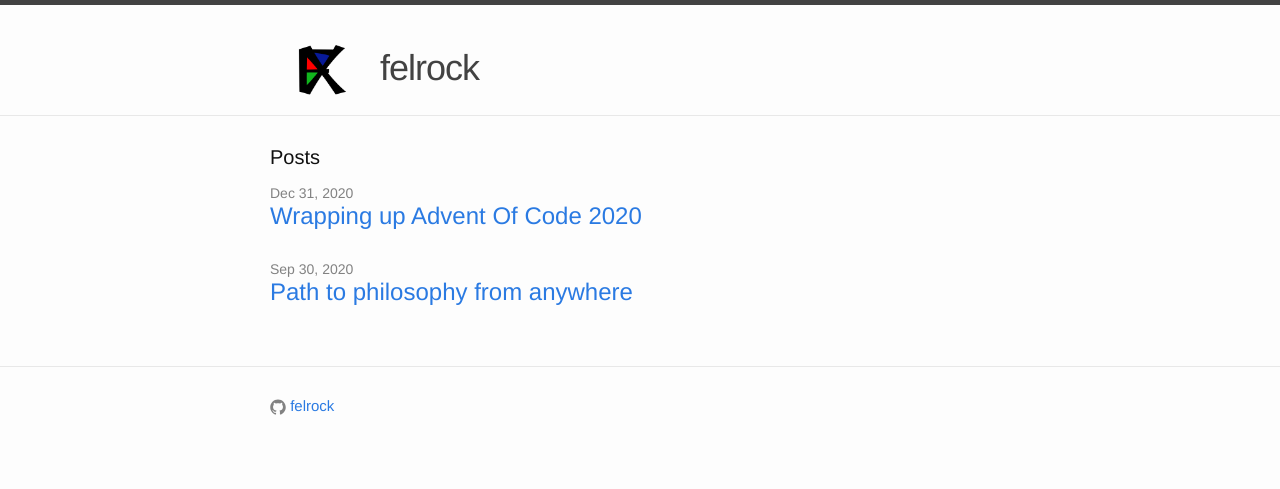
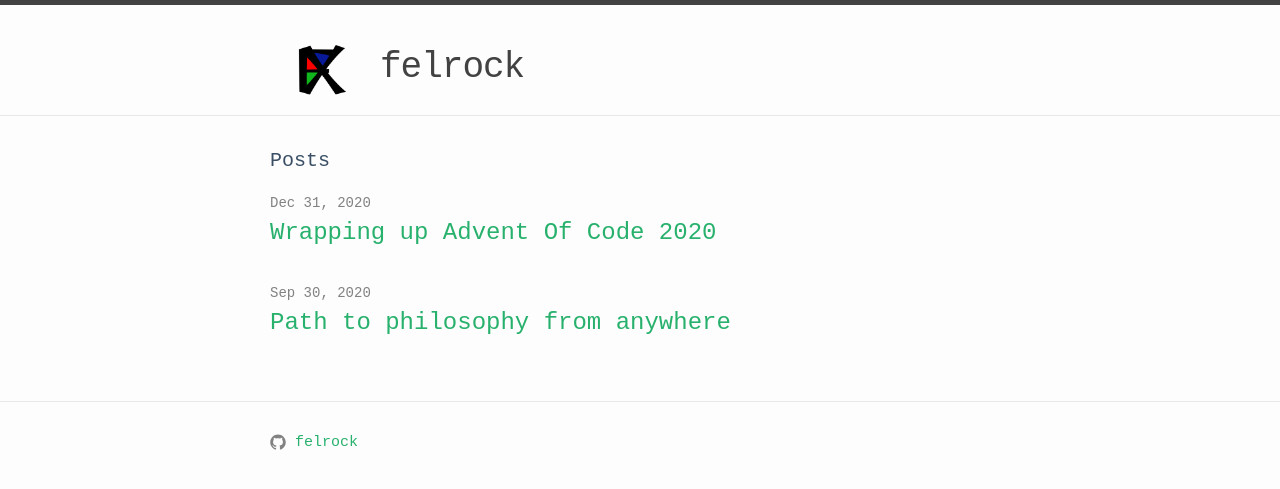
Before and after one commit to felrock/felrock.github.io, a Jekyll site: the page built from index.html, in a window 1280 px wide. Shown: the top 489 px of the page. Built offline with Jekyll 4.4.1, drawn with Linux system fonts in a browser that asks for light colours.

Commit message:
moved to main file

```diff
--- a/_config.yml
+++ b/_config.yml
@@ -15,8 +15,3 @@ baseurl: "" # the subpath of your site, e.g. /blog
 markdown: kramdown
 
 fs_github: felrock
-
-base_font_family: "JetBrains Mono"
-
-brand-color: "#28b16d"
-text-color: "#3A4F66"
--- a/_sass/_base.scss
+++ b/_sass/_base.scss
@@ -14,7 +14,7 @@ dl, dd, ol, ul, figure {
  * Basic styling
  */
 body {
-    font-family: $base-font-family, monospace;
+    font: $base-font-weight #{$base-font-size}/#{$base-line-height} $base-font-family;
     color: $text-color;
     background-color: $background-color;
     -webkit-text-size-adjust: 100%;
--- a/css/main.scss
+++ b/css/main.scss
@@ -6,7 +6,7 @@
 
 
 // Our variables
-$base-font-family: "Helvetica Neue", Helvetica, Arial, sans-serif;
+$base-font-family: "JetBrains Mono", monospace;
 $base-font-size:   16px;
 $base-font-weight: 400;
 $small-font-size:  $base-font-size * 0.875;
@@ -14,9 +14,9 @@ $base-line-height: 1.5;
 
 $spacing-unit:     30px;
 
-$text-color:       #111;
+$text-color:       #3A4F66;
 $background-color: #fdfdfd;
-$brand-color:      #2a7ae2;
+$brand-color:      #28b16d;
 
 $grey-color:       #828282;
 $grey-color-light: lighten($grey-color, 40%);
```
